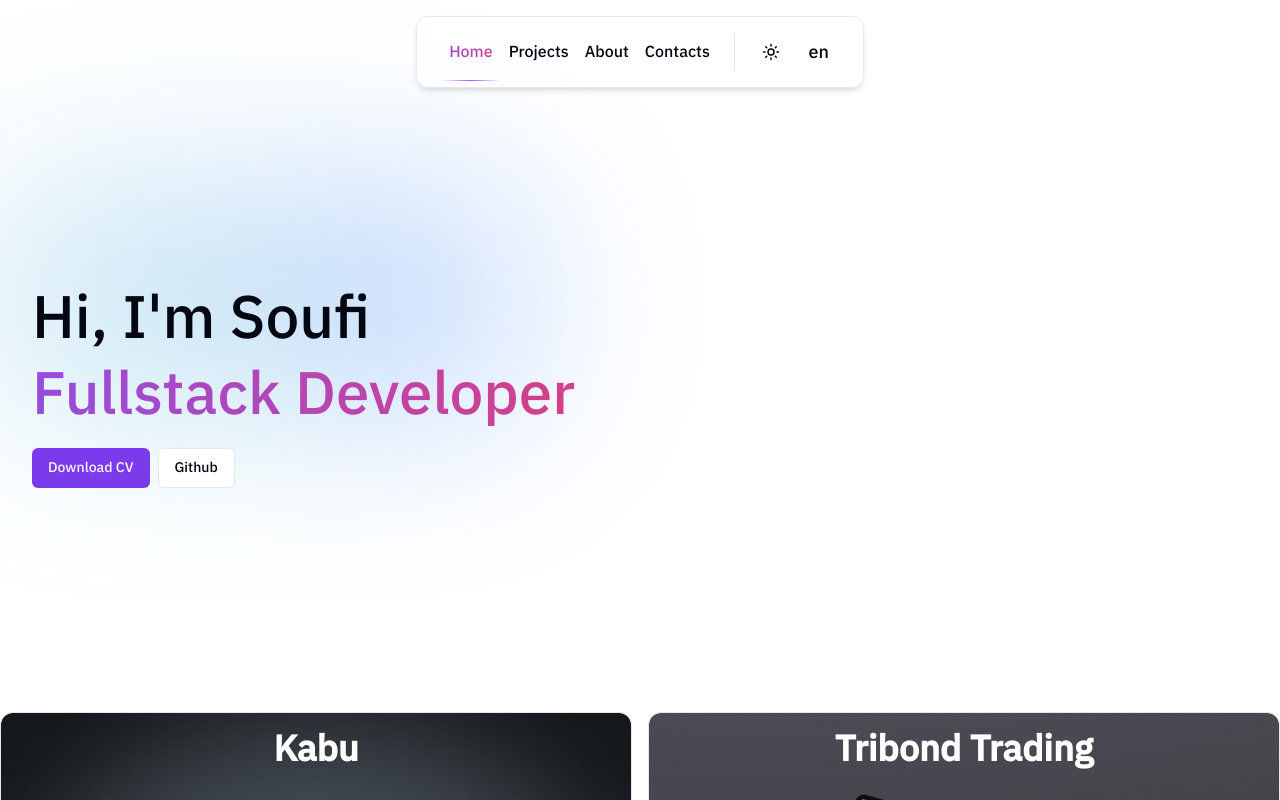
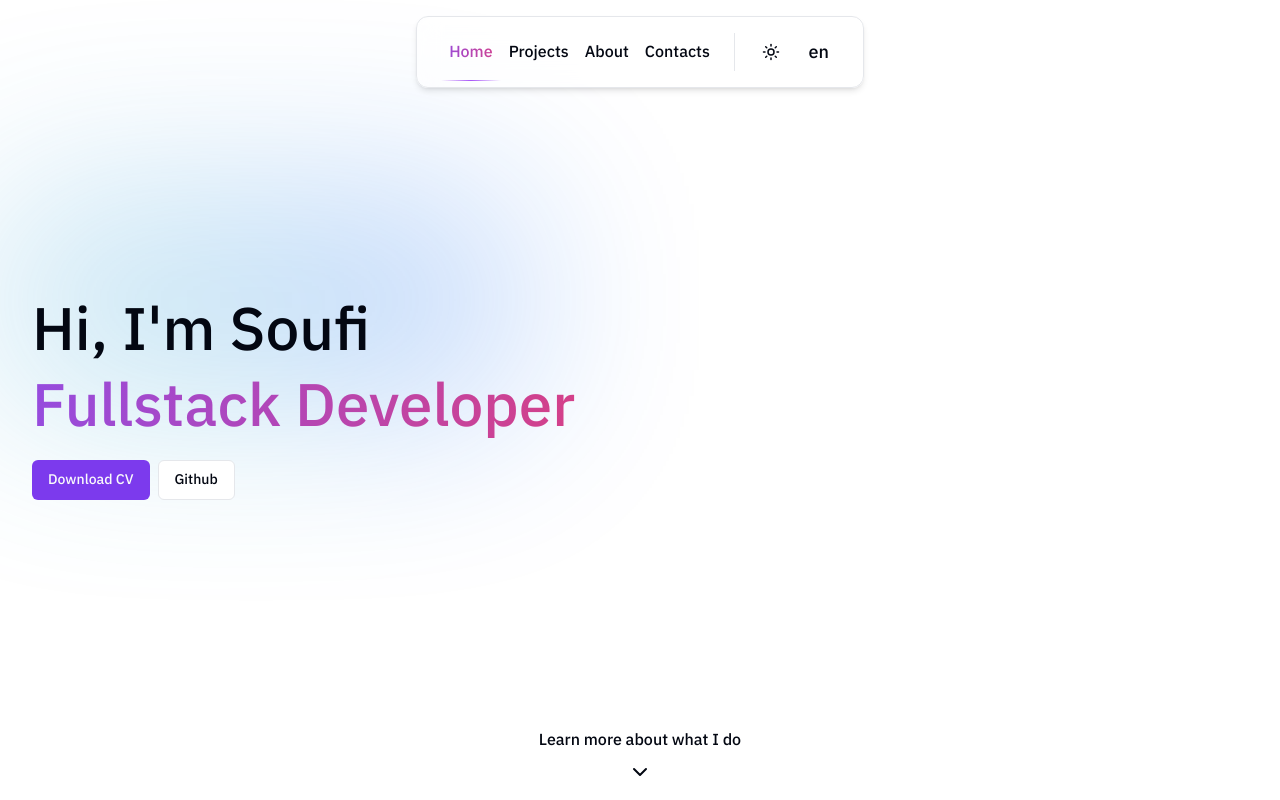
Before and after one commit to Soufi-MA/my-portfolio, a Next.js app: page /en in a window 1280 px wide. Shown: the top 800 px of the page. Built offline with nearby package versions, Linux system fonts and the light colour scheme.

Commit message:
feat: add scroll indicator

```diff
--- a/src/components/Hero.tsx
+++ b/src/components/Hero.tsx
@@ -1,3 +1,4 @@
+import { ChevronDown } from "lucide-react";
 import { getDictionary } from "../app/[lang]/dictionaries";
 import { buttonVariants } from "./ui/button";
 
@@ -12,7 +13,7 @@ const Hero = ({
     <>
       <section
         dir={lang === "ar" ? "rtl" : "ltr"}
-        className="w-full max-sm:min-h-screen sm:pb-48 sm:pt-72 container flex flex-col items-center sm:items-start"
+        className="relative w-full min-h-screen container flex flex-col items-center sm:items-start"
       >
         <div className="flex-1 flex flex-col justify-center pb-12 sm:pb-0 h-full">
           <p className="text-4xl sm:text-6xl">{dict.hero.headline}</p>
@@ -39,6 +40,10 @@ const Hero = ({
             ))}
           </div>
         </div>
+        <div className="absolute bottom-4 left-0 right-0 flex flex-col justify-center items-center gap-2">
+          <p>Learn more about what I do</p>
+          <ChevronDown />
+        </div>
       </section>
     </>
   );
```
